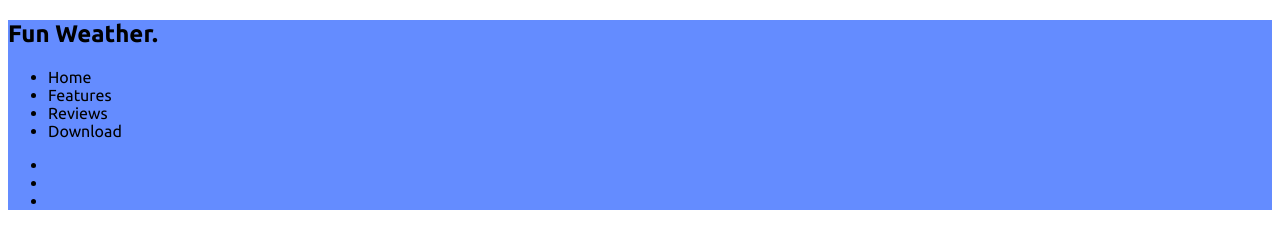
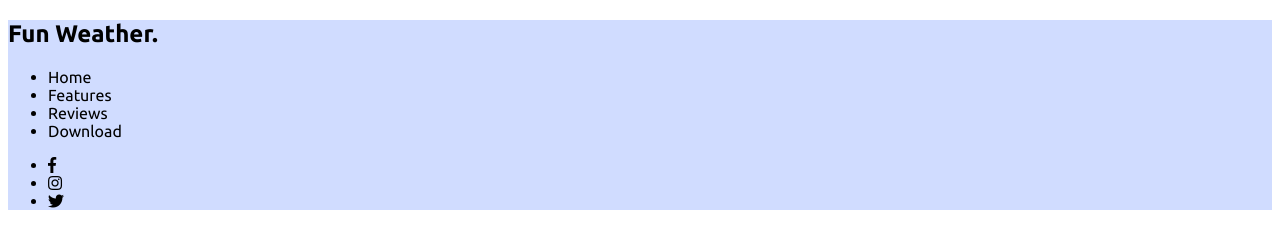
Before and after one commit to rusnak73/Weather-App, a website: page app/index.html in a window 1280 px wide. Drawn offline with nearby package versions, Linux system fonts and the light colour scheme; files that its build step writes are made by us from their sources.

Commit message:
Fixing wrong sass folder name

```diff
--- a/app/index.html
+++ b/app/index.html
@@ -7,8 +7,10 @@
   <title>Weather App</title>
   <!--Google Fonts-->
   <link href="https://fonts.googleapis.com/css?family=Ubuntu:300,400,700" rel="stylesheet">
+  <!-- Font Awesome -->
+  <link rel="stylesheet" href="https://use.fontawesome.com/releases/v5.4.1/css/all.css" integrity="sha384-5sAR7xN1Nv6T6+dT2mhtzEpVJvfS3NScPQTrOxhwjIuvcA67KV2R5Jz6kr4abQsz" crossorigin="anonymous">
   <!-- Main CSS -->
-  <link rel="stylesheet" href="main.css">
+  <link rel="stylesheet" href="css/main.css">
 </head>
 <body>
   <header>
@@ -22,9 +24,9 @@
       </ul>
     </nav>
     <ul class="solil_links">
-      <li></li>
-      <li></li>
-      <li></li>
+      <li><i class="fab fa-facebook-f"></i></li>
+      <li><i class="fab fa-instagram"></i></li>
+      <li><i class="fab fa-twitter"></i></li>
     </ul>
   </header>
   <script src="js/main.js"></script>
--- /dev/null
+++ b/app/sass/main.scss
@@ -0,0 +1,7 @@
+
+body {
+  font-family: 'Ubuntu', sans-serif;
+}
+header {
+  background-color: #d0dcff;
+}
--- a/app/scss/main.scss
+++ /dev/null
@@ -1,7 +0,0 @@
-
-body{
-  font-family: 'Ubuntu', sans-serif;
-}
-header{
-  background-color: #648cff;
-}
```
Also changed, not shown: app/css/main.css (added).
